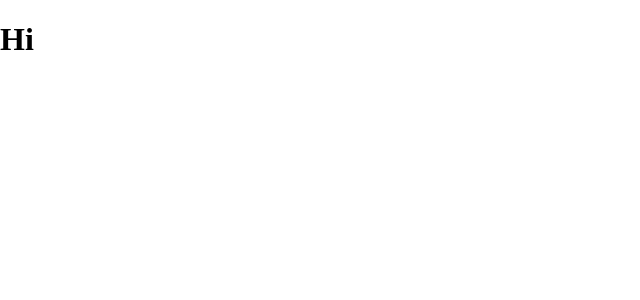
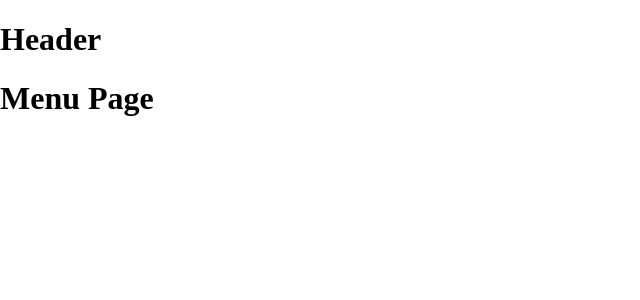
Before and after one commit to Rohitadhav123/restrument_MUI, a React (Create React App) app: page /menu in a window 1280 px wide. Shown: the top 300 px of the page, without its empty margins (0-640 px from the left). Built offline with nearby package versions, Linux system fonts and the light colour scheme.

Commit message:
added pages,components

```diff
--- a/src/App.js
+++ b/src/App.js
@@ -1,9 +1,23 @@
 import React from 'react'
-
+import Home from "./pages/Home"
+import About from "./pages/About"
+import Contact from "./pages/Contact"
+import Menu from "./pages/Menu"
+import Pagenotfoound from "./pages/Pagenotfoound"
+import { BrowserRouter ,Routes,Route } from 'react-router-dom'
 function App() {
   return (
     <div>
-      <h1>Hi </h1>
+
+      <BrowserRouter>
+      <Routes>
+        <Route path='/' element={<Home/>}/>
+        <Route path='/about' element={<About/>}/>
+        <Route path='/contact' element={<Contact/>}/>
+        <Route path='/menu' element={<Menu/>}/>
+        <Route path='*' element={<Pagenotfoound/>}/>
+        </Routes>
+        </BrowserRouter>
     </div>
   )
 }
--- a/src/components/Layout/Layout.js
+++ b/src/components/Layout/Layout.js
@@ -1,10 +1,14 @@
-import React from 'react'
+import React, { Children } from 'react'
+import Header from './Header'
 
-const Layout = () => {
+const Layout = ({children}) => {
   return (
-    <div>
-      <h1>Layout</h1>
-    </div>
+    <>
+    <Header/>
+     <div>
+        {children}
+     </div>
+    </>
   )
 }
 
--- /dev/null
+++ b/src/pages/About.js
@@ -0,0 +1,16 @@
+import React from 'react'
+import Layout from '../components/Layout/Layout'
+
+const About = () => {
+  return (
+   <Layout>
+
+
+      <h1>
+        About Pages
+      </h1>
+    </Layout>
+  )
+}
+
+export default About
--- /dev/null
+++ b/src/pages/Contact.js
@@ -0,0 +1,14 @@
+import React from 'react'
+import Layout from '../components/Layout/Layout'
+
+const Contact = () => {
+  return (
+   <Layout>
+    <h1>
+        Contact Page
+    </h1>
+   </Layout>
+  )
+}
+
+export default Contact
--- /dev/null
+++ b/src/pages/Home.js
@@ -0,0 +1,14 @@
+import React from 'react'
+import Layout from '../components/Layout/Layout'
+
+const Home = () => {
+  return (
+   <Layout>
+    <h1>
+        Home
+    </h1>
+   </Layout>
+  )
+}
+
+export default Home
--- /dev/null
+++ b/src/pages/Menu.js
@@ -0,0 +1,14 @@
+import React from 'react'
+import Layout from '../components/Layout/Layout'
+
+const Menu = () => {
+  return (
+   <Layout>
+    <h1>
+        Menu Page
+    </h1>
+   </Layout>
+  )
+}
+
+export default Menu
--- /dev/null
+++ b/src/pages/Pagenotfoound.js
@@ -0,0 +1,14 @@
+import React from 'react'
+import Layout from '../components/Layout/Layout'
+
+const Pagenotfoound = () => {
+  return (
+    <Layout>
+        <h1>
+            Page Not foound
+        </h1>
+    </Layout>
+  )
+}
+
+export default Pagenotfoound
```
